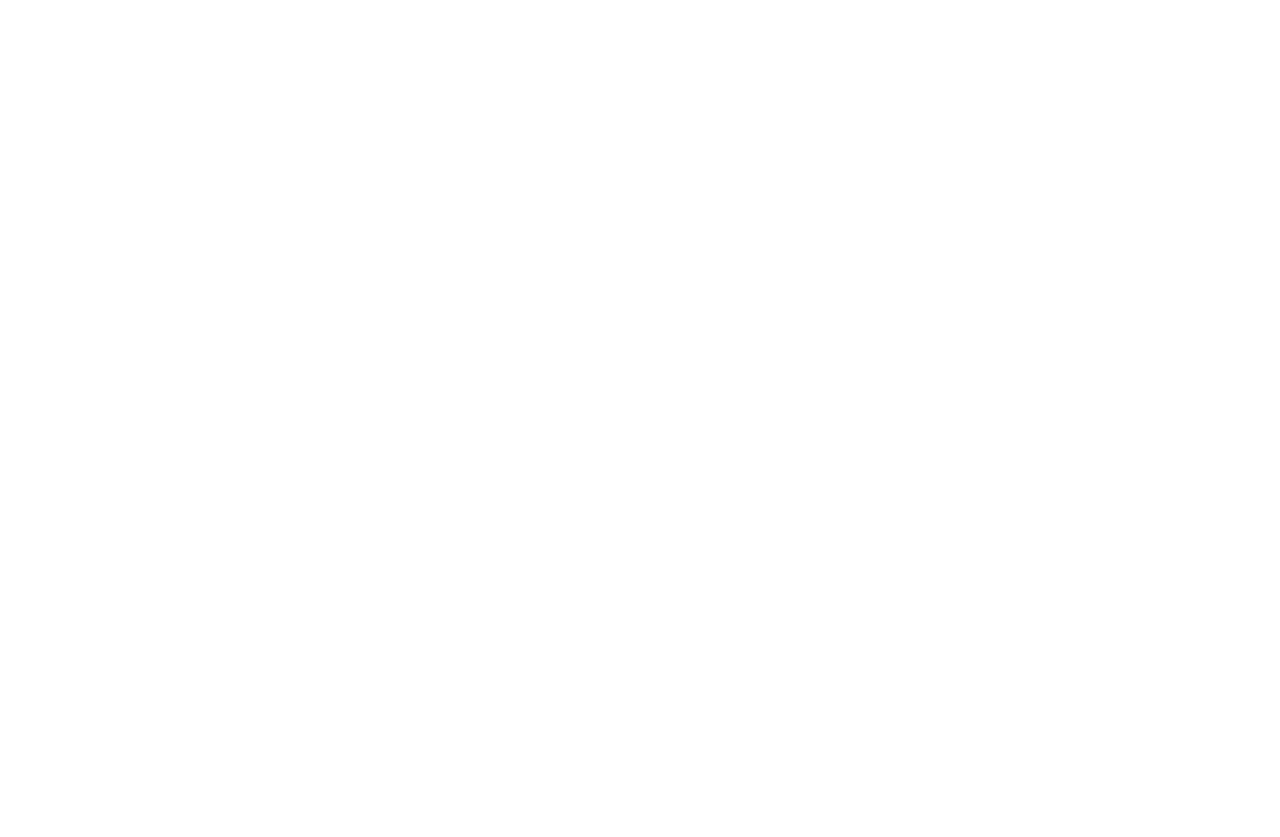
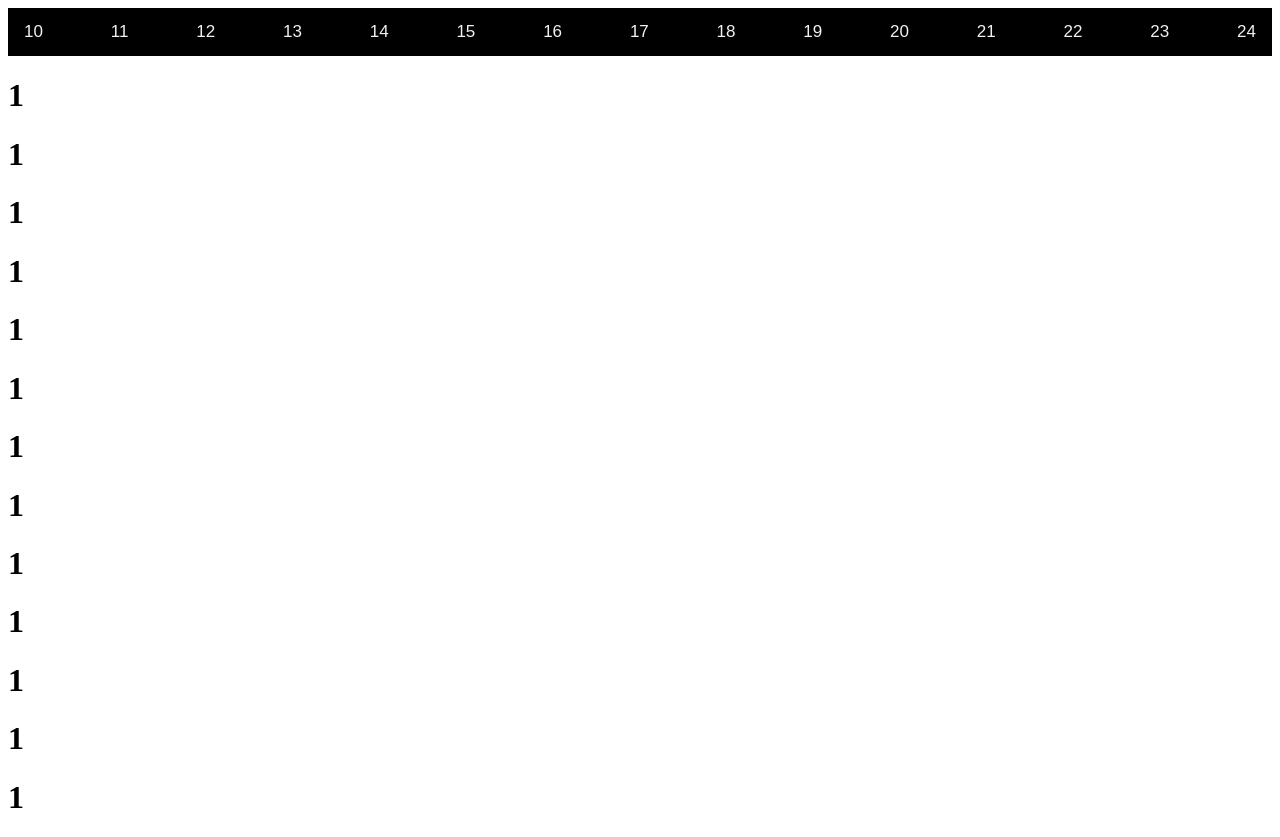
Before and after one commit to sammy4chan/dailyBot, a plain HTML site: page website/home.html in a window 1280 px wide. Before the commit the page ends 800 px from the top, so only its background shows below. Drawn offline with Linux system fonts and the light colour scheme.

Commit message:
added navbar css

```diff
--- a/website/home.html
+++ b/website/home.html
@@ -9,5 +9,37 @@
   </head>
   <body>
 	<script src="index.js"></script>
+  <div class="topnav">
+    <button>10</button>
+    <button>11</button>
+    <button>12</button>
+    <button>13</button>
+    <button>14</button>
+    <button>15</button>
+    <button>16</button>
+    <button>17</button>
+    <button>18</button>
+    <button>19</button>
+    <button>20</button>
+    <button>21</button>
+    <button>22</button>
+    <button>23</button>
+    <button>24</button>
+  </div>
+  <div>
+    <h1>1</h1>
+    <h1>1</h1>
+    <h1>1</h1>
+    <h1>1</h1>
+    <h1>1</h1>
+    <h1>1</h1>
+    <h1>1</h1>
+    <h1>1</h1>
+    <h1>1</h1>
+    <h1>1</h1>
+    <h1>1</h1>
+    <h1>1</h1>
+    <h1>1</h1>
+  </div>
   </body>
 </html>
--- a/website/style.css
+++ b/website/style.css
@@ -0,0 +1,25 @@
+/* Add a black background color to the top navigation */
+.topnav {
+    display: flex;
+    justify-content: space-between;
+    background-color: black;
+    overflow: auto;
+    white-space: nowrap;
+  }
+
+  /* Style the links inside the navigation bar */
+  .topnav button {
+    border: none;
+    float: left;
+    background: none;
+    color: #f2f2f2;
+    text-align: center;
+    padding: 14px 16px;
+    text-decoration: none;
+    font-size: 17px;
+  }
+
+  /* Change the color of links on hover */
+  .topnav button:hover {
+    color: red;
+  }
```
